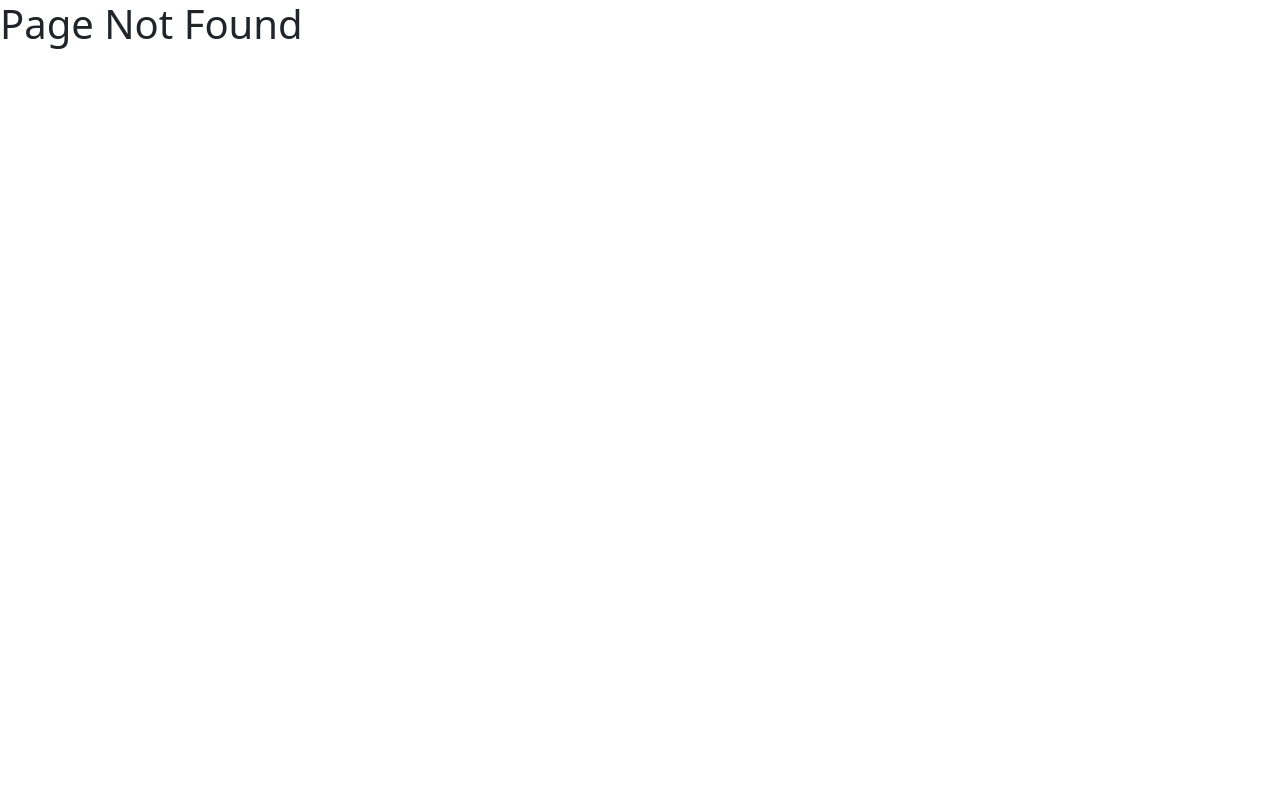
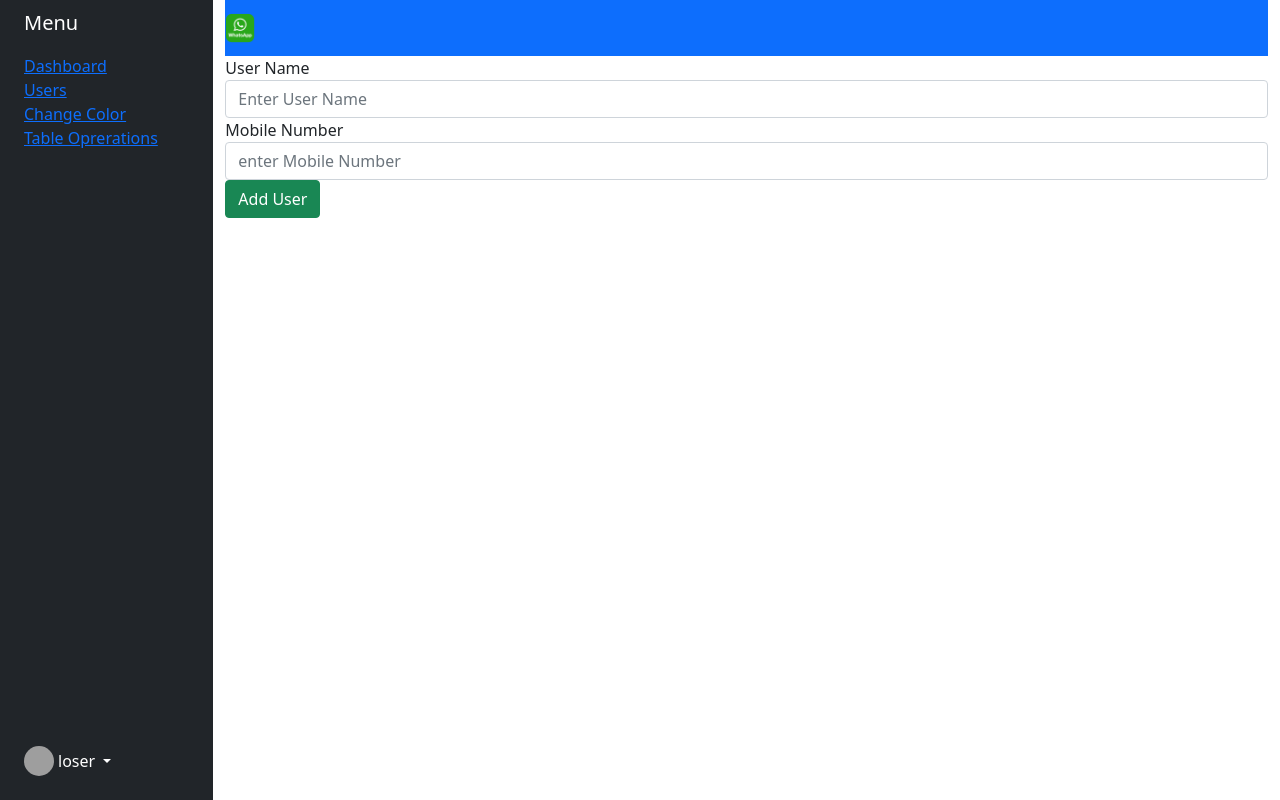
Before and after one commit to RachitSoftwares/ReactPractice, a React (Create React App) app: page /table-opr in a window 1280 px wide. Before the commit this address had no page. Built offline with nearby package versions, Linux system fonts and the light colour scheme; grey boxes are pictures that could not be loaded.

Commit message:
Add new tabs in navbar

```diff
--- /dev/null
+++ b/src/Components/ColorChange.jsx
@@ -0,0 +1,16 @@
+import {useState} from 'react'
+const ColorChange=()=>{
+ const[color,setColor]=useState("")
+ const changeColor=(colorName)=>{
+   setColor(colorName)
+ }
+    return(
+<>
+<p style={{color:color}}>Hello</p>
+<p>Ashwini</p>
+<button onClick={()=>changeColor("yellow")}> Yellow</button>
+<input type="button" value="Blue" onClick={()=>changeColor("blue")}/>
+</>
+    )
+}
+export default ColorChange;
--- a/src/Components/Routing.jsx
+++ b/src/Components/Routing.jsx
@@ -4,6 +4,8 @@ import PageNotFound from "../Components/PageNotFound";
 import Users from "../Components/Users";
 import Home from "../Components/Home";
 import Login from "../Components/Login";
+import ColorChange from "../Components/ColorChange";
+import TableOpr from '../Components/TableOpr';
 
 const Routing = () => {
   const isLogin = true;
@@ -12,14 +14,13 @@ const Routing = () => {
     <>
       <BrowserRouter>
         <Routes>
-          <Route
-            path="/"
-            element={isLogin ? <Home /> : <Navigate to="/login" />}
-          >
+            <Route path="/"element={isLogin ? <Home /> : <Navigate to="/login" />}>
             <Route>
               <Route index element={<Dashboard />} />
               <Route path="dashboard" element={<Dashboard />} />
               <Route path="users" element={<Users />} />
+              <Route path="colorChange" element={<ColorChange/>}/>
+              <Route path="table-opr" element={<TableOpr/>}/>
             </Route>
           </Route>
           <Route path="/login" element={<Login />} />
--- a/src/Components/SidebarMenu.jsx
+++ b/src/Components/SidebarMenu.jsx
@@ -21,6 +21,13 @@ const SidebarMenu = () => {
               </li>
               <li className="nav-item">
                 <NavLink to="/users"> Users</NavLink>
+              </li>
+              <li className=" nav-item">
+                <NavLink to="/colorChange">Change Color</NavLink>
+              </li>
+              <li className="nav-item">
+                <NavLink to="/table-opr">Table Oprerations </NavLink>
+
               </li>
             </ul>
             <hr />
--- /dev/null
+++ b/src/Components/TableOpr.jsx
@@ -0,0 +1,38 @@
+import { useState } from "react"
+
+const TableOpr=()=>{
+
+  const userObj=[{
+    name:"Abhi",
+    mob:12345
+  },{
+  name:"Ashwini",
+  mob:67890}
+  ,{
+    name:"Bhushan",
+    mob:123456}]
+
+    const [user,setUser]=useState(userObj)
+    const handleChange=(event)=>{
+       user[event.target.name]=event.target.value;
+       setUser({...user})
+       console.log(user)
+    }
+return(
+<>
+
+<form>
+  <div class="form-group">
+    <label for="inputUserName">User Name</label>
+    <input type="text" className="form-control" id="inputUserName" onChange={(e)=>handleChange(e)} placeholder="Enter User Name"/>
+  </div>
+  <div class="form-group">
+    <label for="inputMobileNumber">Mobile Number</label>
+    <input type="text" className="form-control" id="inputMobileNumber"onChane={(e)=>handleChange(e)} placeholder="enter Mobile Number"/>
+  </div>
+  <button type="button" class="btn btn-success" >Add User</button>
+</form>
+
+</>)
+}
+export default TableOpr;
```
